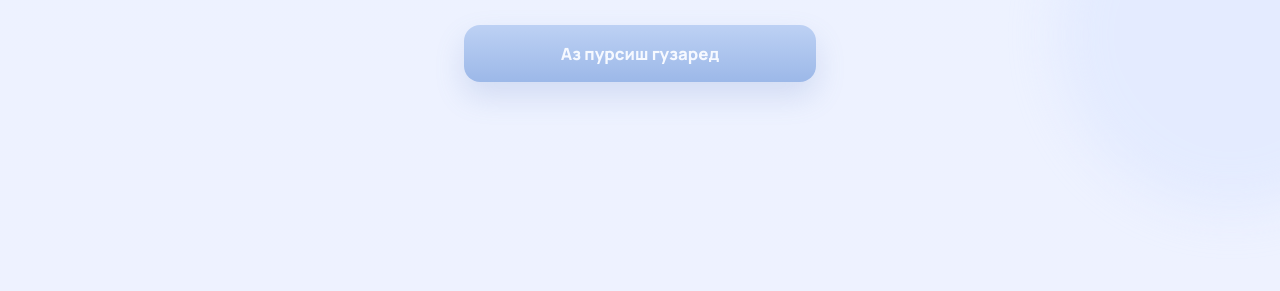
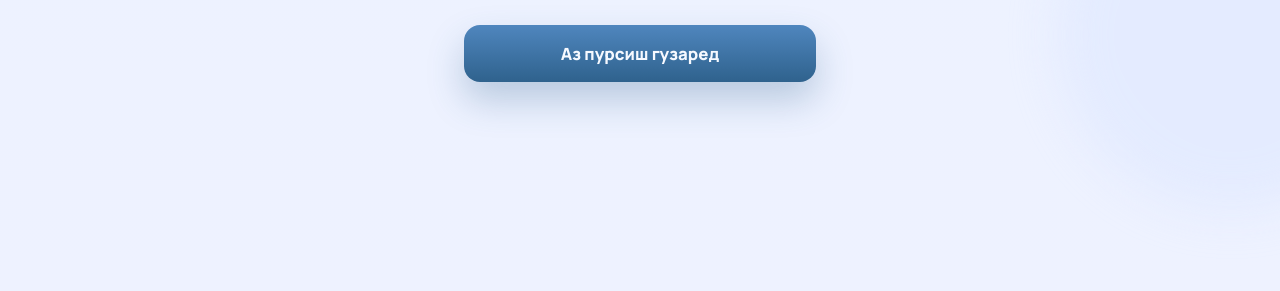
Before and after one commit to nazarbekov00003-sudo/tjkbonibt.shop, a website: page public/index.html in a window 1280 px wide. Shown: the part 509-800 px from the top of the page. Drawn offline with Linux system fonts and the light colour scheme.

Commit message:
Update index.html

```diff
--- a/public/index.html
+++ b/public/index.html
@@ -29,7 +29,7 @@
           </p>
         </header>
 
-        <a class="submit-btn survey-start-btn" href="/survey-step-1.html">Аз пурсиш гузаред</a>
+        <a class="submit-btn survey-start-btn submit-btn is-ready" href="/survey-step-1.html">Аз пурсиш гузаред</a>
       </section>
     </main>
   </body>
```
